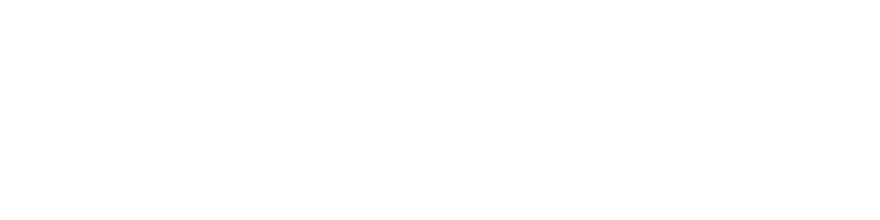
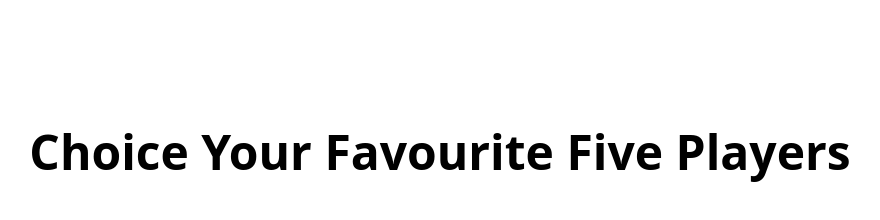
Before and after one commit to kamruzzaman1312/Choice-Your-Favourite-Five-Players, a plain HTML site: page index.html in a window 1280 px wide. Shown: the whole page, without its empty margins (200-1080 px from the left). Drawn offline with nearby package versions, Linux system fonts and the light colour scheme.

Commit message:
header added

```diff
--- a/index.html
+++ b/index.html
@@ -11,7 +11,14 @@
 </head>
 
 <body>
+    <!-- header part start  -->
+    <header>
+        <h1 class="text-5xl font-bold text-center my-32">Choice Your Favourite Five Players</h1>
+    </header>
+    <!-- header part end -->
+    <main>
 
+    </main>
 </body>
 
 </html>
```
